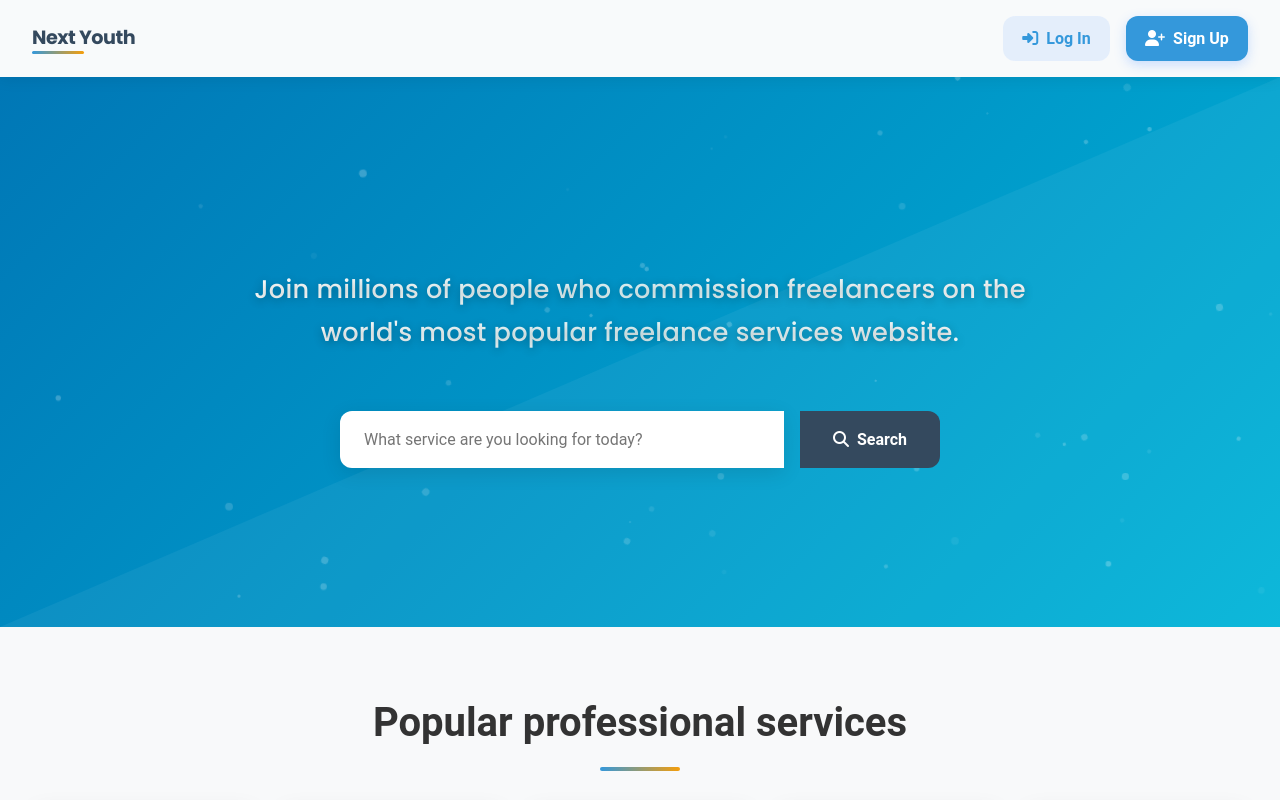
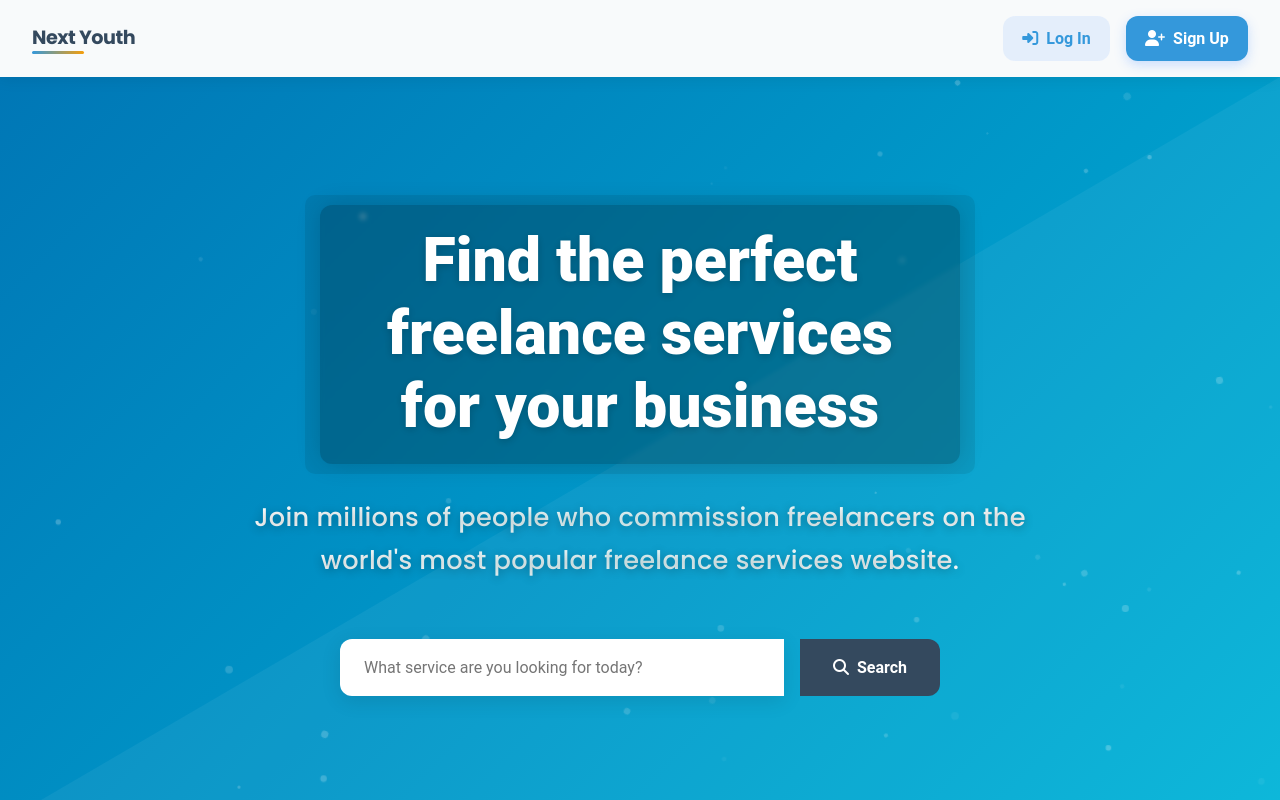
Before and after one commit to ahanafabid01/Next-Youth, a React (Create React App) app in the folder client/: page / in a window 1280 px wide. Shown: the top 800 px of the page. Built offline with nearby package versions, Linux system fonts and the light colour scheme.

Commit message:
Homepage Done UI

```diff
--- a/client/src/Homepage.css
+++ b/client/src/Homepage.css
@@ -435,26 +435,66 @@ header {
   font-weight: 800;
   margin-bottom: 1.5rem;
   color: white;
-  text-shadow: 0 2px 10px rgba(0, 0, 0, 0.2);
+  text-shadow: 0 2px 8px rgba(0, 0, 0, 0.2); /* Softer shadow */
   line-height: 1.2;
+  opacity: 0; /* Start invisible */
+  position: relative;
+  z-index: 20;
+  animation: reveal 1s ease forwards;
+}
+
+.hero h1::before {
+  content: '';
+  position: absolute;
+  top: -10px;
+  left: -15px;
+  right: -15px;
+  bottom: -10px;
+  background-color: rgba(0, 0, 0, 0.15); /* More transparent for light mode */
+  border-radius: 10px;
+  z-index: -1;
+  opacity: 0.5; /* Reduced opacity */
+  transition: background-color 0.3s ease, opacity 0.3s ease;
+}
+
+.dark-mode .hero h1::before {
+  background-color: rgba(0, 0, 0, 0.3); /* Darker for dark mode */
+  opacity: 0.7;
 }
 
 @media (max-width: 576px) {
   .hero h1 {
-    font-size: 2.2rem;
+    font-size: 1.8rem;
     line-height: 1.3;
+    margin-bottom: 1rem;
+    padding: 0 10px;
   }
 
   .hero p {
     font-size: 1rem;
+    padding: 0 10px;
   }
+}
 
-  .section-title {
-    font-size: 1.8rem;
+@media (min-width: 577px) and (max-width: 768px) {
+  .hero h1 {
+    font-size: 2.2rem;
+    line-height: 1.3;
   }
+}
 
-  .footer-container {
-    grid-template-columns: repeat(auto-fill, minmax(150px, 1fr));
+@media (min-width: 769px) and (max-width: 1023px) {
+  .hero h1 {
+    font-size: 2.8rem;
+  }
+}
+
+@media (min-width: 1024px) {
+  .hero h1 {
+    font-size: 3.5rem;
+    max-width: 900px;
+    margin-left: auto;
+    margin-right: auto;
   }
 }
 
@@ -1106,17 +1146,71 @@ body:not(.dark-mode) .toast.show {
 }
 
 /* Typing Effect */
-.typing-effect::after {
-  content: '|';
-  animation: blink 1s step-end infinite;
+.typing-effect {
+  border-right: 3px solid rgba(255, 255, 255, 0.8);
+  white-space: pre-wrap; /* Allow wrapping on smaller screens */
+  overflow: visible; /* Allow content to be visible while typing */
+  display: inline-block;
+  animation: cursor-blink 1s step-end infinite;
+  position: relative;
+  width: 100%; /* Allow full width */
+  text-align: center;
+  font-family: var(--font-main);
+  /* Ensure no text transformation is applied */
+  text-transform: none;
+  letter-spacing: normal;
+  text-shadow: none;
 }
 
-@keyframes blink {
-  from, to {
+/* Debug styles to ensure visibility */
+.visible-heading {
+  display: block !important;
+  visibility: visible !important;
+  opacity: 1 !important;
+  pointer-events: auto !important;
+  font-kerning: normal;
+  font-feature-settings: normal;
+  text-rendering: optimizeLegibility;
+  transform: translateZ(0); /* Force hardware acceleration */
+}
+
+/* Separate the cursor blinking from the typing effect */
+@keyframes cursor-blink {
+  from, to { border-color: transparent; }
+  50% { border-color: white; }
+}
+
+/* Debug styles to ensure visibility */
+.visible-heading {
+  display: block !important;
+  visibility: visible !important;
+  opacity: 1 !important;
+}
+
+/* Make heading more visible and responsive */
+.hero-heading {
+  background-color: rgba(0, 0, 0, 0.2); /* More transparent background */
+  padding: 15px 20px;
+  border-radius: 12px;
+  box-shadow: 0 0 25px rgba(0, 0, 0, 0.15); /* Softer shadow */
+  display: block;
+  width: fit-content;
+  margin: 0 auto 1.5rem auto;
+  max-width: 90%;
+  transition: transform 0.5s ease, opacity 0.5s ease, background-color 0.3s ease;
+  backdrop-filter: blur(2px); /* Add subtle blur effect */
+  -webkit-backdrop-filter: blur(2px);
+}
+
+/* Add reveal animation for the heading */
+@keyframes reveal {
+  0% {
+    opacity: 0;
+    transform: translateY(20px);
+  }
+  100% {
     opacity: 1;
-  }
-  50% {
-    opacity: 0;
+    transform: translateY(0);
   }
 }
 
@@ -1227,3 +1321,74 @@ body:not(.dark-mode) .toast.show {
     margin-bottom: 3rem;
   }
 }
+
+/* Improved responsive styles for hero heading */
+@media (max-width: 480px) {
+  .hero h1 {
+    font-size: 1.6rem;
+    line-height: 1.3;
+    padding: 15px;
+  }
+
+  .hero-heading {
+    padding: 12px 15px;
+    margin-bottom: 1rem;
+  }
+
+  .typing-effect {
+    max-width: 95%;
+  }
+}
+
+@media (min-width: 481px) and (max-width: 576px) {
+  .hero h1 {
+    font-size: 1.8rem;
+    line-height: 1.3;
+  }
+
+  .hero-heading {
+    max-width: 85%;
+  }
+}
+
+@media (min-width: 577px) and (max-width: 768px) {
+  .hero h1 {
+    font-size: 2.2rem;
+    line-height: 1.3;
+  }
+
+  .hero-heading {
+    max-width: 80%;
+  }
+}
+
+@media (min-width: 769px) and (max-width: 992px) {
+  .hero h1 {
+    font-size: 2.6rem;
+  }
+
+  .hero-heading {
+    max-width: 75%;
+  }
+}
+
+@media (min-width: 993px) and (max-width: 1200px) {
+  .hero h1 {
+    font-size: 3.2rem;
+  }
+
+  .hero-heading {
+    max-width: 70%;
+  }
+}
+
+@media (min-width: 1201px) {
+  .hero h1 {
+    font-size: 3.8rem;
+    max-width: 80%;
+  }
+
+  .hero-heading {
+    padding: 20px 30px;
+  }
+}
--- a/client/src/Homepage.js
+++ b/client/src/Homepage.js
@@ -152,29 +152,70 @@ const Homepage = () => {
     };
   }, []);
 
-  // Add typing effect to hero heading
+  // Improved typing effect implementation
   useEffect(() => {
     const heroHeading = document.querySelector('.hero h1');
     if (!heroHeading) return;
 
-    const originalText = heroHeading.textContent;
+    // First make sure text is visible immediately for users who prefer reduced motion
+    if (window.matchMedia('(prefers-reduced-motion: reduce)').matches) {
+      heroHeading.textContent = "Find the perfect freelance services for your business";
+      heroHeading.classList.remove('typing-effect');
+      return;
+    }
+
+    // Store the original text and clear it
+    const originalText = "Find the perfect freelance services for your business";
     heroHeading.textContent = '';
     heroHeading.classList.add('typing-effect');
 
+    // Track animation state to prevent duplicate animations
+    let isAnimating = true;
+    let animationFrame = null;
+
+    // Use a more controlled typing approach
     let index = 0;
-    const typeInterval = setInterval(() => {
+    let lastTypingTime = 0;
+    const typingSpeed = 40; // ms per character
+
+    const typeCharacter = (timestamp) => {
+      if (!isAnimating) return;
+
+      if (!lastTypingTime) lastTypingTime = timestamp;
+
+      // Only type a new character if enough time has passed
+      if (timestamp - lastTypingTime >= typingSpeed) {
         if (index < originalText.length) {
-        heroHeading.textContent += originalText.charAt(index);
+          // Add exactly one character at a time
+          heroHeading.textContent = originalText.substring(0, index + 1);
           index++;
+          lastTypingTime = timestamp;
         } else {
-        clearInterval(typeInterval);
+          // Typing finished - remove typing effect after a delay
           setTimeout(() => {
             heroHeading.classList.remove('typing-effect');
           }, 1000);
+          isAnimating = false;
+          return; // Stop animation
         }
-    }, 50);
+      }
 
-    return () => clearInterval(typeInterval);
+      // Continue animation
+      animationFrame = requestAnimationFrame(typeCharacter);
+    };
+
+    // Start animation
+    animationFrame = requestAnimationFrame(typeCharacter);
+
+    return () => {
+      // Clean up - cancel animation and set full text if component unmounts during animation
+      isAnimating = false;
+      if (animationFrame) {
+        cancelAnimationFrame(animationFrame);
+      }
+      heroHeading.textContent = originalText;
+      heroHeading.classList.remove('typing-effect');
+    };
   }, []);
 
   // Add ripple effect to buttons
@@ -336,7 +377,7 @@ const Homepage = () => {
 
       <section className="hero" ref={heroRef}>
         <div className="hero-content">
-          <h1>Find the perfect freelance services for your business</h1>
+          <h1 className="hero-heading visible-heading">Find the perfect freelance services for your business</h1>
           <p className="float">Join millions of people who commission freelancers on the world's most popular freelance services website.</p>
           <div className="search-bar">
             <input
```
Also changed, not shown: package.json (added, +8 -0 lines), 2 other files (tests, documents, lock files or other folders). Lines whose indentation alone changed are shown as unchanged.
